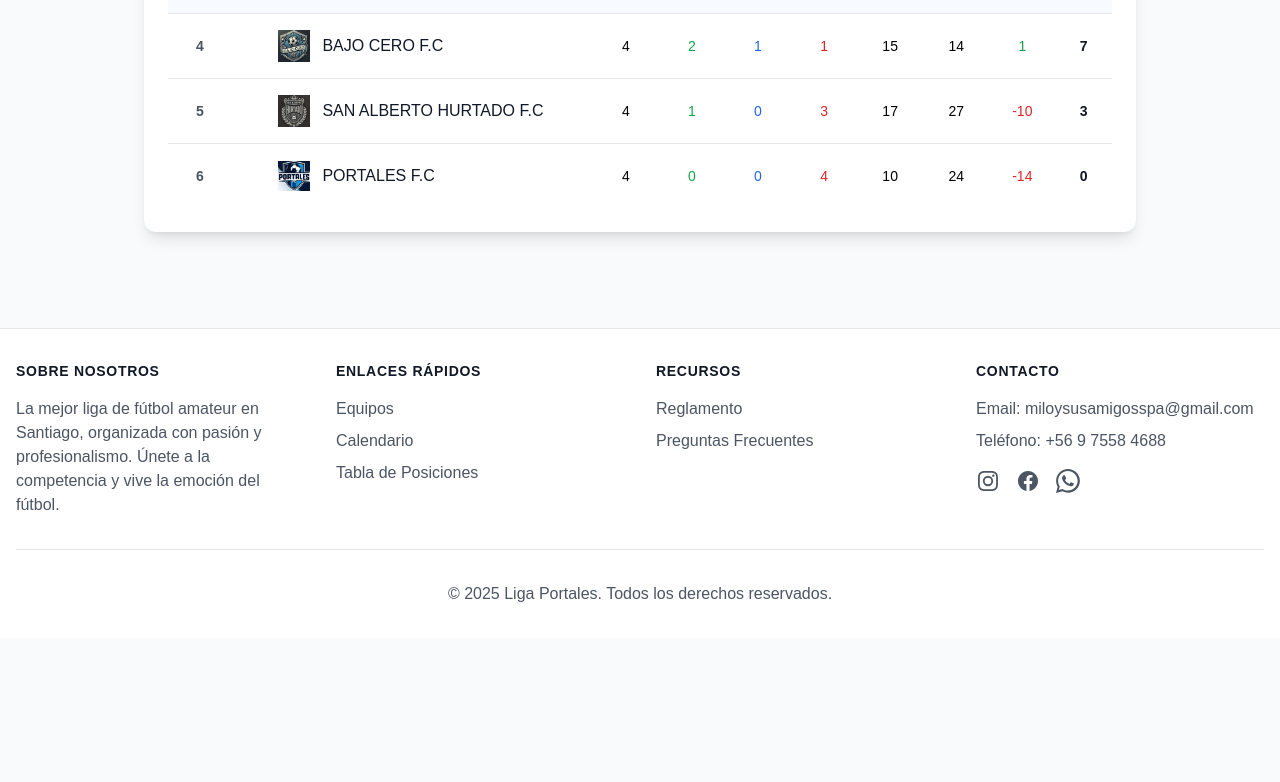
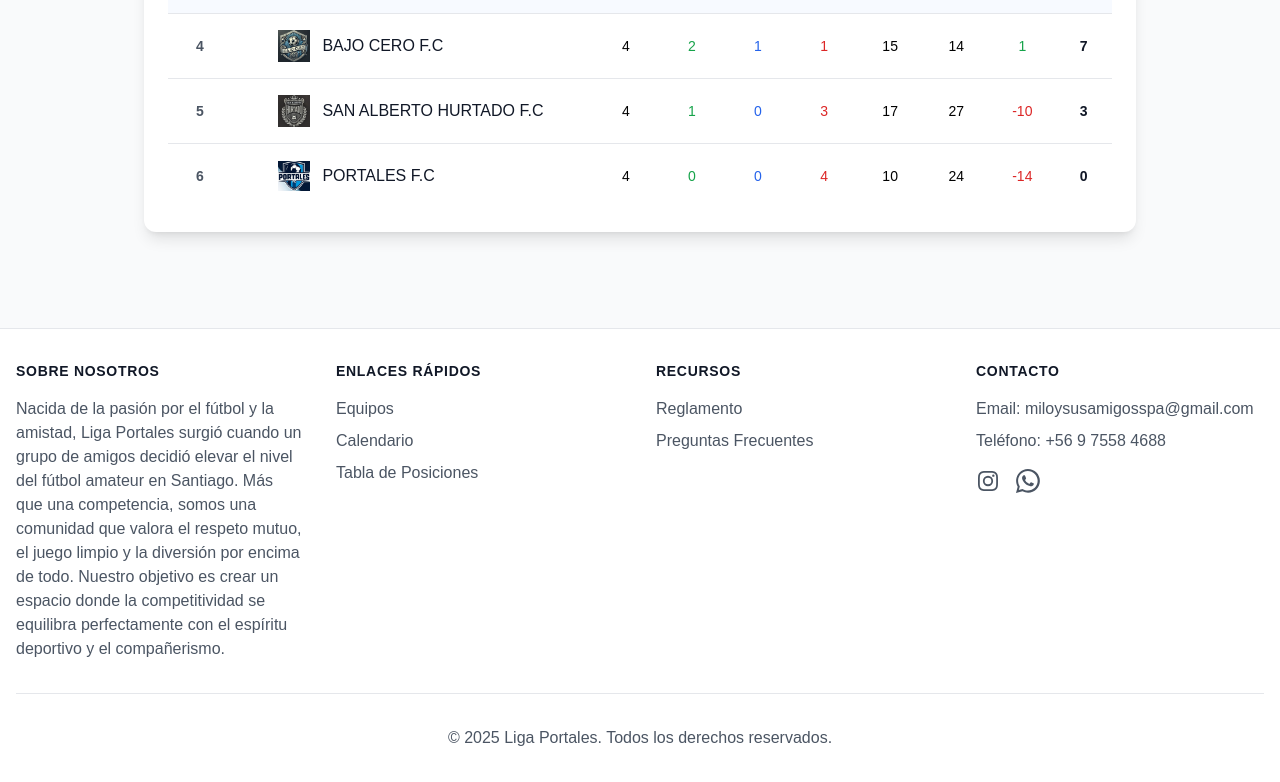
Before and after one commit to 1XYZ1/liga-portales, an Astro site: page /tabla in a window 1280 px wide. Shown: the part 563-1345 px from the top of the page. Before the commit the page ends 1201 px from the top, so only its background shows below. Built offline with nearby package versions, Linux system fonts and the light colour scheme; Astro itself is replaced by a stand-in of ours.

Commit message:
info actualizada

```diff
--- a/src/config/site.ts
+++ b/src/config/site.ts
@@ -1,13 +1,12 @@
 export const siteConfig = {
   name: "Liga Portales",
   description:
-    "La mejor liga de fútbol amateur en Santiago, organizada con pasión y profesionalismo. Únete a la competencia y vive la emoción del fútbol.",
+    "Nacida de la pasión por el fútbol y la amistad, Liga Portales surgió cuando un grupo de amigos decidió elevar el nivel del fútbol amateur en Santiago. Más que una competencia, somos una comunidad que valora el respeto mutuo, el juego limpio y la diversión por encima de todo. Nuestro objetivo es crear un espacio donde la competitividad se equilibra perfectamente con el espíritu deportivo y el compañerismo.",
   url: "https://ligaportales.site", // Reemplazar con tu dominio real
   ogImage: "/images/logo-portales.jpg",
   links: {
-    instagram: "https://instagram.com/ligaportales",
-    facebook: "https://facebook.com/ligaportales",
-    whatsapp: "https://wa.me/56912345678", // Reemplazar con tu número real
+    instagram: "https://www.instagram.com/miloysusamigoscl",
+    whatsapp: "https://wa.me/56975584688", // Reemplazar con tu número real
   },
   contact: {
     email: "miloysusamigosspa@gmail.com",
--- a/src/layouts/Layout.astro
+++ b/src/layouts/Layout.astro
@@ -175,21 +175,6 @@ const socialImageURL = new URL(image, siteConfig.url);
 								</svg>
 							</a>
 							<a
-								href={siteConfig.links.facebook}
-								target="_blank"
-								rel="noopener noreferrer"
-								class="text-gray-600 hover:text-gray-900"
-							>
-								<span class="sr-only">Facebook</span>
-								<svg class="h-6 w-6" fill="currentColor" viewBox="0 0 24 24">
-									<path
-										fill-rule="evenodd"
-										d="M22 12c0-5.523-4.477-10-10-10S2 6.477 2 12c0 4.991 3.657 9.128 8.438 9.878v-6.987h-2.54V12h2.54V9.797c0-2.506 1.492-3.89 3.777-3.89 1.094 0 2.238.195 2.238.195v2.46h-1.26c-1.243 0-1.63.771-1.63 1.562V12h2.773l-.443 2.89h-2.33v6.988C18.343 21.128 22 16.991 22 12z"
-										clip-rule="evenodd"
-									/>
-								</svg>
-							</a>
-							<a
 								href={siteConfig.links.whatsapp}
 								target="_blank"
 								rel="noopener noreferrer"
```
